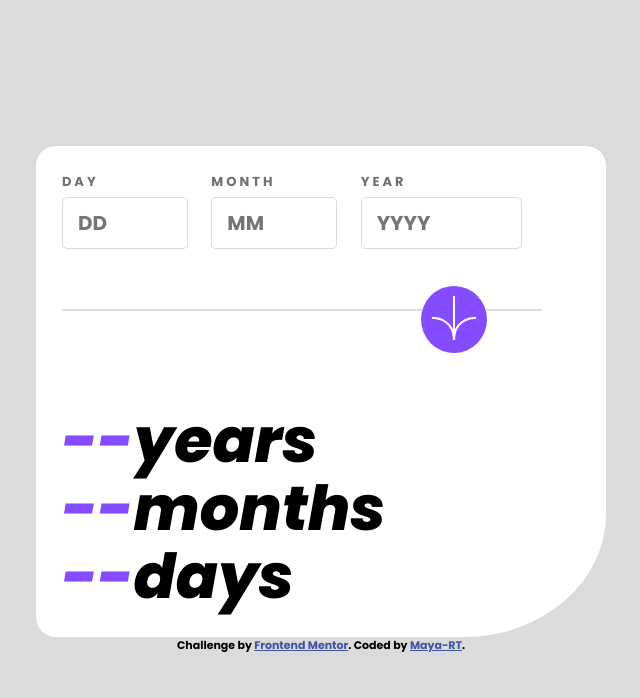
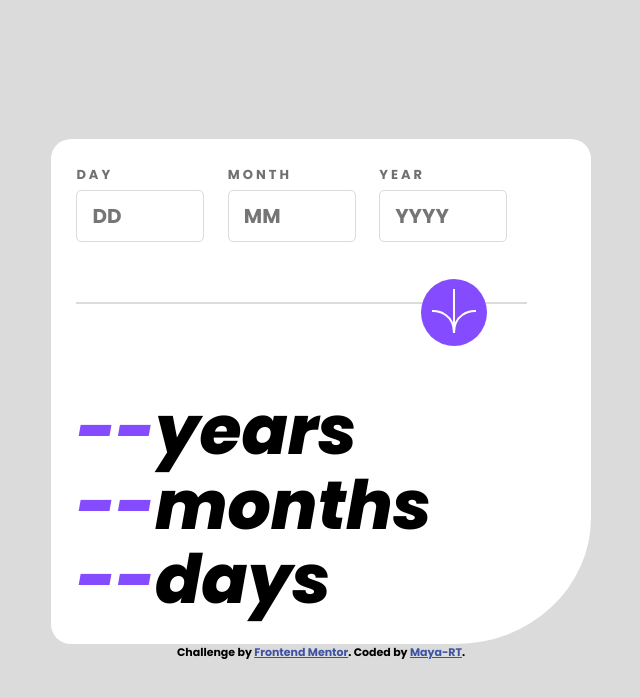
Before and after one commit to Maya-RT/Age-calculator-app, a plain HTML site: page index.html in a window 1280 px wide. Shown: the whole page, without its empty margins (319-959 px from the left). Drawn offline with Linux system fonts and the light colour scheme.

Commit message:
added some css and html changes

```diff
--- a/index.html
+++ b/index.html
@@ -20,19 +20,19 @@
     <form action="/">
       <div class="box">
         <label for="day">Day</label>
-        <input type="number" name="day" id="day" placeholder="DD" min="1" max="31">
+        <input type="text" name="day" id="day" placeholder="DD" minlength="1" maxlength="2">
         <small>Error text</small>
       </div>
 
       <div class="box">
         <label for="month">Month</label>
-        <input type="number" name="month" id="month" placeholder="MM" min="1" max="12">
+        <input type="text" name="month" id="month" placeholder="MM" minlength="1" maxlength="2">
         <small>Error text</small>
       </div>
 
       <div class="box">
         <label for="year">Year</label>
-        <input type="number" name="year" id="year" placeholder="YYYY" min="1900" max="2023">
+        <input type="text" name="year" id="year" placeholder="YYYY" minlength="4" maxlength="4">
         <small>Error text</small>
       </div>
     </form>
@@ -43,9 +43,12 @@
       <p id="days"><span>--</span>days</p>
     </div>
   </main>
+  <footer>
   <div class="attribution">
     Challenge by <a href="https://www.frontendmentor.io?ref=challenge" target="_blank">Frontend Mentor</a>.
     Coded by <a href="#">Maya-RT</a>.
   </div>
+  </footer>
 </body>
+<script src="/script.js"></script>
 </html>
--- a/style.css
+++ b/style.css
@@ -56,7 +56,8 @@ body{
     font-size: 1.25rem;
     border-radius: 5px;
     border: 1px solid hsl(0, 0%, 86%);
-    margin-right: 10px;
+    width: 6rem;
+    margin-right: 15px;
 }
 .container input:hover{
     cursor: pointer;
@@ -110,15 +111,16 @@ body{
         margin-top: 0;
     }
     .container input{
-        margin-right: 20px;
-        padding: 10px 15px;
+       padding: 10px 15px;
+       width: 8rem;
+       margin-right: 20px;
     }
     .container #submit{
         right: 37%;
         padding: 10px;
     }
     .container .results p{
-        font-size: 62px;
+        font-size: 68px;
     }
 }
 .attribution { font-size: 11px; text-align: center; }
```
